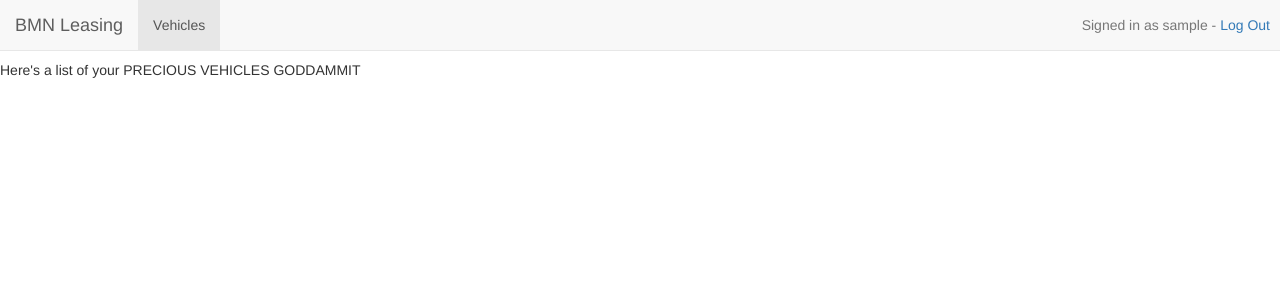
After one commit to TheLightBrigade/rdnadesign, a PHP site: page /projects/bmnleasing/list_of_vehicles.php in a window 1280 px wide. The commit adds this page. Shown: the top 300 px of the page. Run offline with PHP 8.4, Linux system fonts and the light colour scheme; the visitor is signed in with stand-in values (Sample User, id 1); data that the repository does not hold is empty; some libraries are stand-ins or nearby versions.

Commit message:
Adding list of vehicles, fixing a page

```diff
--- a/projects/bmnleasing/includes/header.php
+++ b/projects/bmnleasing/includes/header.php
@@ -100,7 +100,7 @@
       </div>
       <div class="navbar-collapse collapse">
         <ul class="nav navbar-nav">
-          <li <?php if(strpos($page, 'list_of_vehicles.php') !== false) {echo "class='active'";} ?>><a href="truck_tracking.php">Vehicles</a></li>
+          <li <?php if(strpos($page, 'list_of_vehicles.php') !== false) {echo "class='active'";} ?>><a href="list_of_vehicles.php">Vehicles</a></li>
         </ul>
         <p class="navbar-text navbar-right pull-right" style="padding-right: 10px"><span class="hidden-xs hidden-sm hidden-md">
           Signed in as <?php echo $_SESSION['User_Full_Name'];?> - </span><a href="logout.php">Log Out</a>
--- a/projects/bmnleasing/index.php
+++ b/projects/bmnleasing/index.php
@@ -5,5 +5,6 @@
 <div class="container">
   <div class="col-xs-12">
     <h1><?php echo "Hello " . $_SESSION['User_First_Name'] . "!"; ?></h1>
+    <h3>Monique says you're dumb.  #byefelicia</h3>
   </div>
 </div>
--- /dev/null
+++ b/projects/bmnleasing/list_of_vehicles.php
@@ -0,0 +1,3 @@
+<?php include('includes/header.php');
+  echo "Here's a list of your PRECIOUS VEHICLES GODDAMMIT";
+?>
```
